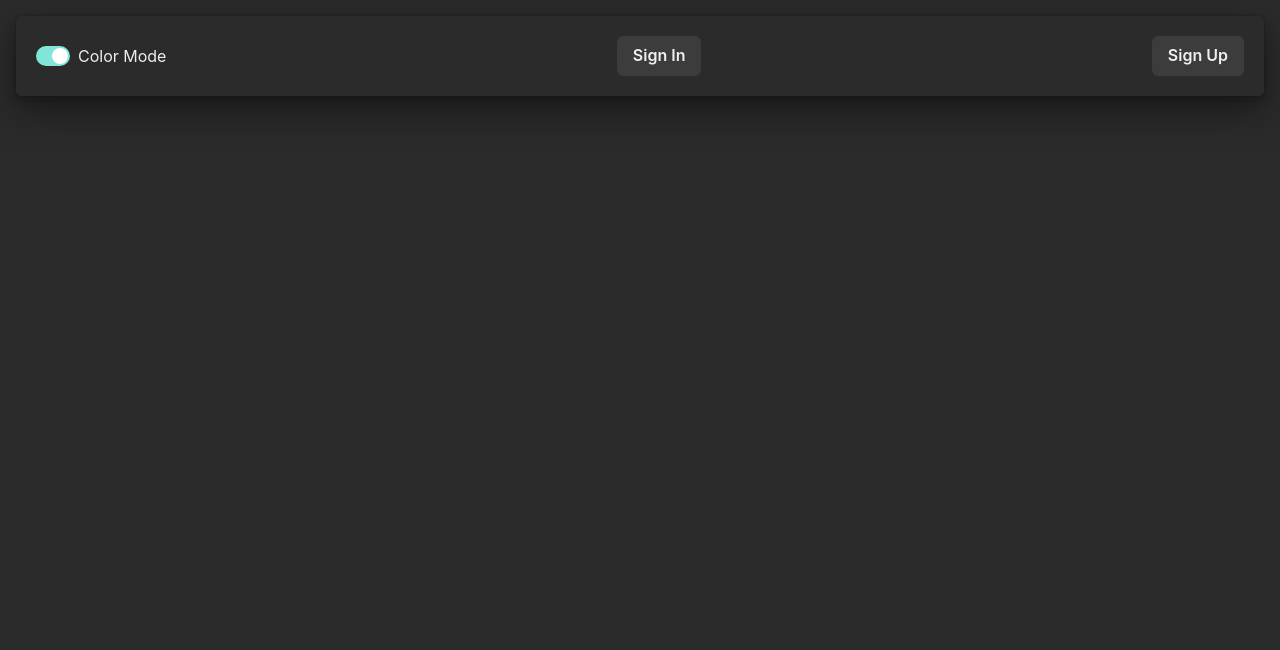
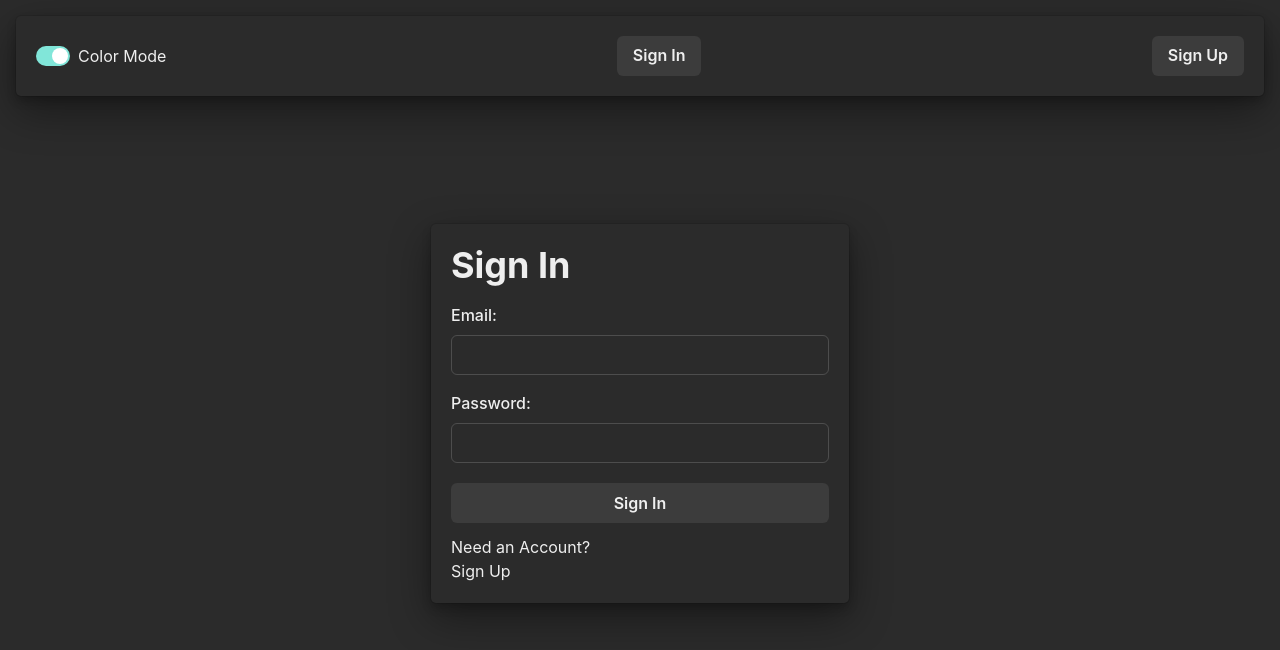
Before and after one commit to msm-faraj/React-Expense-Tracker, a React (Vite) app: page /api/login in a window 1280 px wide. Shown: the top 650 px of the page. Built offline with nearby package versions, Linux system fonts and the light colour scheme.

Commit message:
login done

```diff
--- a/package.json
+++ b/package.json
@@ -16,7 +16,7 @@
     "@fortawesome/fontawesome-svg-core": "6.5.1",
     "@fortawesome/free-solid-svg-icons": "6.5.1",
     "@fortawesome/react-fontawesome": "0.2.0",
-    "@hookform/resolvers": "^3.3.4",
+    "@hookform/resolvers": "3.3.4",
     "axios": "1.6.7",
     "framer-motion": "11.0.5",
     "react": "18.2.0",
--- a/src/App.tsx
+++ b/src/App.tsx
@@ -7,7 +7,8 @@ import SignInForm from "./components/SignInForm";
 import TopBar from "./components/TopBar";
 import SignUpForm from "./components/SignUpForm";
 import { Routes, Route } from "react-router-dom";
-import Register from "./Register";
+import SignUp from "./SignUp";
+import SignIn from "./SignIn";
 
 function App() {
   const [showSignIn, setShowSignIn] = useState(true);
@@ -50,18 +51,18 @@ function App() {
           element={
             <HStack align={"center"} justify={"center"}>
               <Box p={p} width={"450px"} mt={24}>
-                <Register></Register>
+                <SignUp></SignUp>
               </Box>
             </HStack>
           }
         ></Route>
         <Route
           // SignIn Form
-          path="signIn"
+          path="/api/login"
           element={
             <HStack align={"center"} justify={"center"}>
               <Box p={p} width={"450px"} mt={24}>
-                {showSignIn === true && <SignInForm></SignInForm>}
+                {showSignIn === true && <SignIn></SignIn>}
               </Box>
             </HStack>
           }
--- /dev/null
+++ b/src/SignIn.tsx
@@ -0,0 +1,123 @@
+import {
+  Box,
+  Button,
+  FormLabel,
+  Heading,
+  Input,
+  Link,
+  Text,
+} from "@chakra-ui/react";
+import { useRef, useState, useEffect, useContext } from "react";
+import AuthContext from "./context/AuthProvider";
+import axios from "./api/axios";
+import { AuthContextType } from "./types/auth";
+const LOGIN_URL = "/api/auth";
+
+const SignIn = () => {
+  const { setAuth } = useContext(AuthContext) as AuthContextType;
+  const emailRef = useRef(null);
+  const errRef = useRef(null);
+
+  const [email, setEmail] = useState("");
+  const [password, setPassword] = useState("");
+  const [errMsg, setErrMsg] = useState("");
+  const [success, setSuccess] = useState(false);
+
+  //   useEffect(() => {
+  //     if (userRef.current !== null) userRef.current.focus();
+  //   }, []);
+
+  useEffect(() => {
+    setErrMsg("");
+  }, [email, password]);
+
+  const handleSubmit = async (e: React.FormEvent) => {
+    e.preventDefault();
+    try {
+      const response = await axios.post(LOGIN_URL, {
+        password,
+        email,
+      });
+      // console.log(JSON.stringify(response?.data));
+      // console.log(JSON.stringify(response));
+      const accessToken = response?.data?.token;
+      console.log(accessToken);
+      setAuth({ email, password, accessToken });
+      setPassword("");
+      setEmail("");
+      setSuccess(true);
+    } catch (err) {
+      if (!err?.response) {
+        setErrMsg("No Server Response");
+      } else if (err.response?.status === 400) {
+        setErrMsg("Missing Email or Password");
+      } else if (err.response?.status === 401) {
+        setErrMsg("Unauthorized");
+      } else {
+        setErrMsg("Login Failed");
+      }
+      if (errRef.current !== null) errRef.current.focus();
+    }
+  };
+
+  return (
+    <>
+      {success ? (
+        <Box boxShadow={"dark-lg"} p={5} borderRadius={5}>
+          <Text mb={5}>You've successfully logged in</Text>
+          <Text as={"span"}>
+            {/* put router link here */}
+            <Link href="/">Go to home</Link>
+          </Text>
+        </Box>
+      ) : (
+        <Box boxShadow={"dark-lg"} p={5} borderRadius={5}>
+          <section>
+            {errMsg && (
+              <Text ref={errRef} color={"red.600"}>
+                {errMsg}
+              </Text>
+            )}
+            <Heading as={"h1"}>Sign In</Heading>
+            <form onSubmit={handleSubmit}>
+              {/* Email */}
+              <FormLabel mt={4} htmlFor="email">{`Email:`}</FormLabel>
+              <Input
+                type="emil"
+                id="email"
+                ref={emailRef}
+                autoComplete="off"
+                onChange={(e) => setEmail(e.target.value)}
+                value={email}
+                required
+                //
+              ></Input>
+
+              {/* Password */}
+              <FormLabel mt={4} htmlFor="password">{`Password:`}</FormLabel>
+              <Input
+                type="password"
+                id="password"
+                onChange={(e) => setPassword(e.target.value)}
+                value={password}
+                required
+              ></Input>
+              <Button type="submit" mt={5} w={"full"}>
+                Sign In
+              </Button>
+            </form>
+            <Text mt={3}>
+              Need an Account? <br />
+              <Text as={"span"}>
+                {/* put router link here */}
+                <Link href="/">Sign Up</Link>
+              </Text>
+            </Text>
+          </section>
+        </Box>
+      )}
+    </>
+  );
+};
+
+export default SignIn;
--- a/src/Register.tsx
+++ b/src/SignUp.tsx
@@ -5,7 +5,7 @@ import {
   faInfoCircle,
 } from "@fortawesome/free-solid-svg-icons";
 import { FontAwesomeIcon } from "@fortawesome/react-fontawesome";
-import axios from "../src/api/axios";
+import axios from "./api/axios";
 
 const USERNAME_REGEX = /^[a-zA-Z][a-zA-Z0-9-_]{3,23}$/;
 const EMAIL_REGEX =
@@ -25,8 +25,8 @@ import {
 } from "@chakra-ui/react";
 import SignUpForm from "./components/SignUpForm";
 
-const Register = () => {
-  const userRef = useRef(null);
+const SignUp = () => {
+  const usernameRef = useRef(null);
   const errRef = useRef(null);
 
   const [username, setUsername] = useState("");
@@ -72,7 +72,7 @@ const Register = () => {
   const handleSubmit = async (e: React.FormEvent) => {
     e.preventDefault();
     try {
-      const response = await axios.post(REGISTER_URL, {
+      const response: any = await axios.post(REGISTER_URL, {
         username: username,
         email: email,
         password: password,
@@ -81,7 +81,11 @@ const Register = () => {
       setSuccess(true);
       // clear input fields
     } catch (err) {
-      console.error(err);
+      if (!err?.response) {
+        setErrMsg("No Server Response");
+      } else if (err.response?.status === 409) {
+        setErrMsg("Registration Failed");
+      }
     }
   };
 
@@ -96,7 +100,7 @@ const Register = () => {
           </Text>
           <Text as={"span"}>
             {/* put router link here */}
-            <Link href="#">Sign In</Link>
+            <Link href="/api/login">Sign In</Link>
           </Text>
         </Box>
       ) : (
@@ -107,7 +111,7 @@ const Register = () => {
                 {errMsg}
               </Text>
             )}
-            <Heading as={"h1"}>Register</Heading>
+            <Heading as={"h1"}>Sign Up</Heading>
             <form onSubmit={handleSubmit}>
               {/* Username */}
               <FormLabel mt={4} htmlFor="username">
@@ -127,9 +131,10 @@ const Register = () => {
               <Input
                 type="text"
                 id="username"
-                ref={userRef}
+                ref={usernameRef}
                 autoComplete="off"
                 onChange={(e) => setUsername(e.target.value)}
+                value={username}
                 required
                 aria-invalid={validUsername ? "false" : "true"}
                 // aria-describedby="uidnote"
@@ -160,9 +165,10 @@ const Register = () => {
               <Input
                 type="email"
                 id="email"
-                ref={userRef}
+                ref={usernameRef}
                 autoComplete="off"
                 onChange={(e) => setEmail(e.target.value)}
+                value={email}
                 required
                 aria-invalid={validUsername ? "false" : "true"}
                 aria-describedby="uidnote"
@@ -199,6 +205,7 @@ const Register = () => {
                 type="password"
                 id="password"
                 onChange={(e) => setPassword(e.target.value)}
+                value={password}
                 required
                 aria-invalid={validPassword ? "false" : "true"}
                 aria-describedby="pwdnote"
@@ -278,7 +285,7 @@ const Register = () => {
               Already registerd? <br />
               <Text as={"span"}>
                 {/* put router link here */}
-                <Link href="#">Sign In</Link>
+                <Link href="/api/login">Sign In</Link>
               </Text>
             </Text>
           </section>
@@ -288,4 +295,4 @@ const Register = () => {
   );
 };
 
-export default Register;
+export default SignUp;
--- /dev/null
+++ b/src/context/AuthProvider.tsx
@@ -0,0 +1,17 @@
+import { createContext, useState } from "react";
+
+const AuthContext = createContext({});
+
+export const AuthProvider: React.FC<{ children: React.ReactNode }> = ({
+  children,
+}) => {
+  const [auth, setAuth] = useState({});
+
+  return (
+    <AuthContext.Provider value={{ auth, setAuth }}>
+      {children}
+    </AuthContext.Provider>
+  );
+};
+
+export default AuthContext;
--- a/src/main.tsx
+++ b/src/main.tsx
@@ -4,15 +4,18 @@ import { ChakraProvider, ColorModeScript } from "@chakra-ui/react";
 import App from "./App.tsx";
 import theme from "./theme.ts";
 import { BrowserRouter, Routes, Route } from "react-router-dom";
+import { AuthProvider } from "./context/AuthProvider";
 
 ReactDOM.createRoot(document.getElementById("root")!).render(
   <React.StrictMode>
     <BrowserRouter>
       <ChakraProvider theme={theme}>
         <ColorModeScript initialColorMode={theme.config.initialColorMode} />
-        <Routes>
-          <Route path="/*" element={<App />} />
-        </Routes>
+        <AuthProvider>
+          <Routes>
+            <Route path="/*" element={<App />} />
+          </Routes>
+        </AuthProvider>
       </ChakraProvider>
     </BrowserRouter>
   </React.StrictMode>
--- /dev/null
+++ b/src/types/auth.ts
@@ -0,0 +1,10 @@
+export interface Auth {
+  email: string;
+  password: string;
+  accessToken: string;
+}
+
+export type AuthContextType = {
+  auth: Auth;
+  setAuth: (user: Auth) => void;
+};
```
